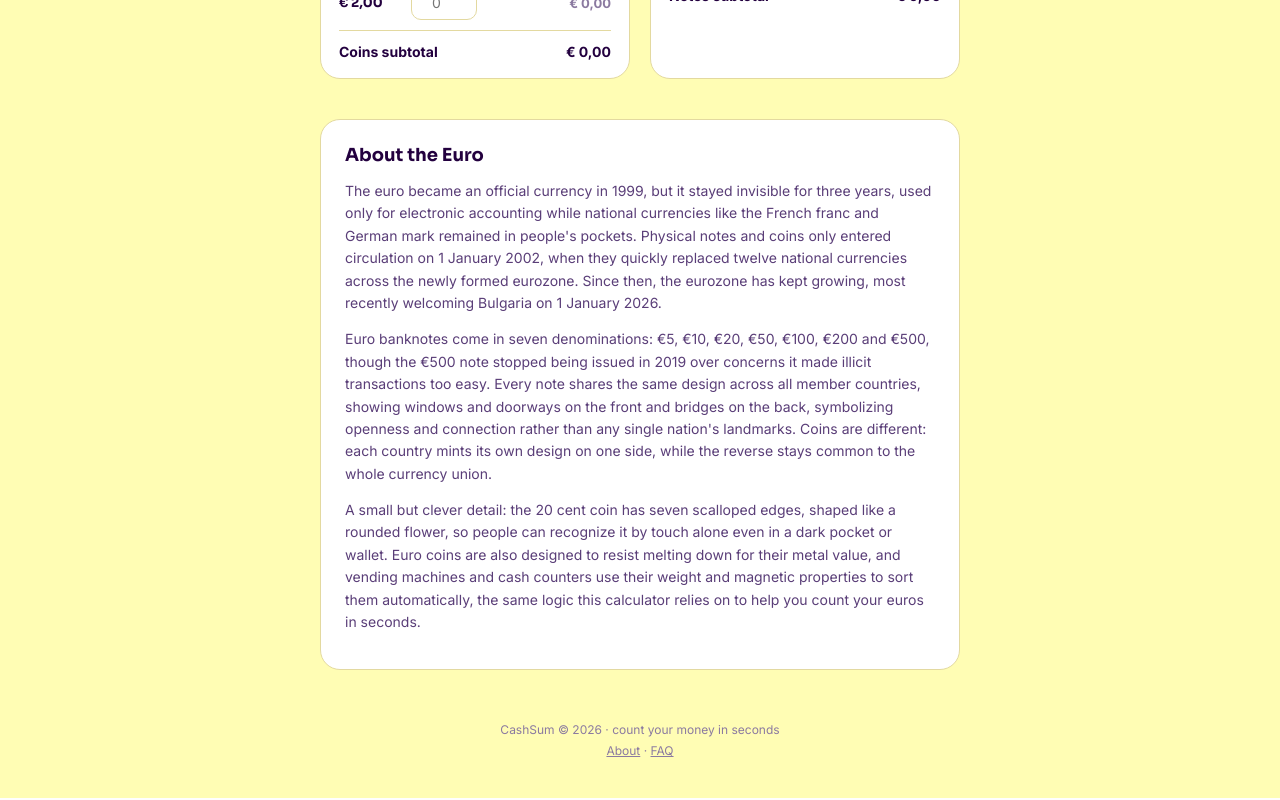
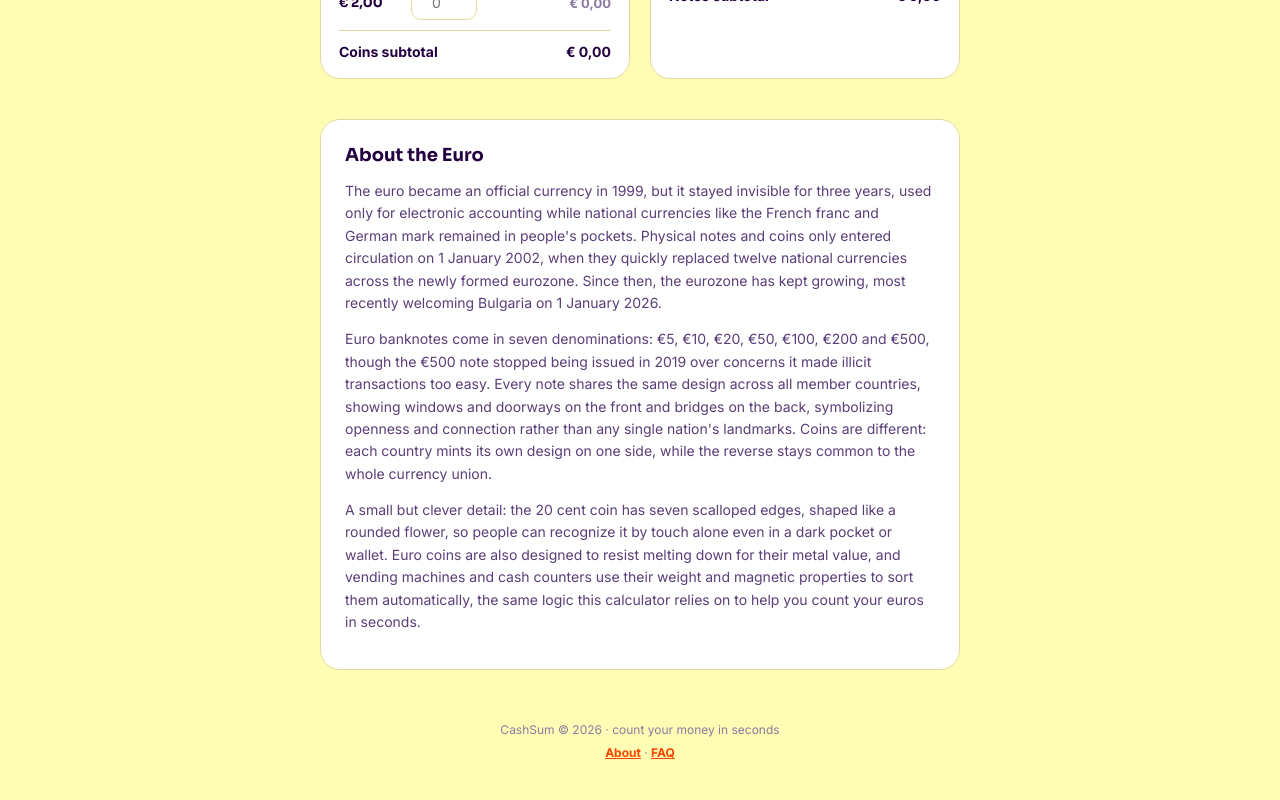
Before and after one commit to adilsonschmidtjunior-cpu/cashsum, a Next.js app: page /eur in a window 1280 px wide. Shown: the part 968-1768 px from the top of the page. Built offline with nearby package versions, Linux system fonts and the light colour scheme.

Commit message:
Add files via upload

```diff
--- a/components/CashSumApp.jsx
+++ b/components/CashSumApp.jsx
@@ -504,12 +504,18 @@ export default function CashSumApp({ slug }) {
         }}
       >
         CashSum © {new Date().getFullYear()} · {config.ui.footer}
-        <div style={{ marginTop: 6 }}>
-          <Link href="/about" style={{ color: COLORS.subDim, textDecoration: "underline" }}>
+        <div style={{ marginTop: 8 }}>
+          <Link
+            href="/about"
+            style={{ color: COLORS.red, fontWeight: 700, textDecoration: "underline" }}
+          >
             About
           </Link>
           {" · "}
-          <Link href="/faq" style={{ color: COLORS.subDim, textDecoration: "underline" }}>
+          <Link
+            href="/faq"
+            style={{ color: COLORS.red, fontWeight: 700, textDecoration: "underline" }}
+          >
             FAQ
           </Link>
         </div>
```
